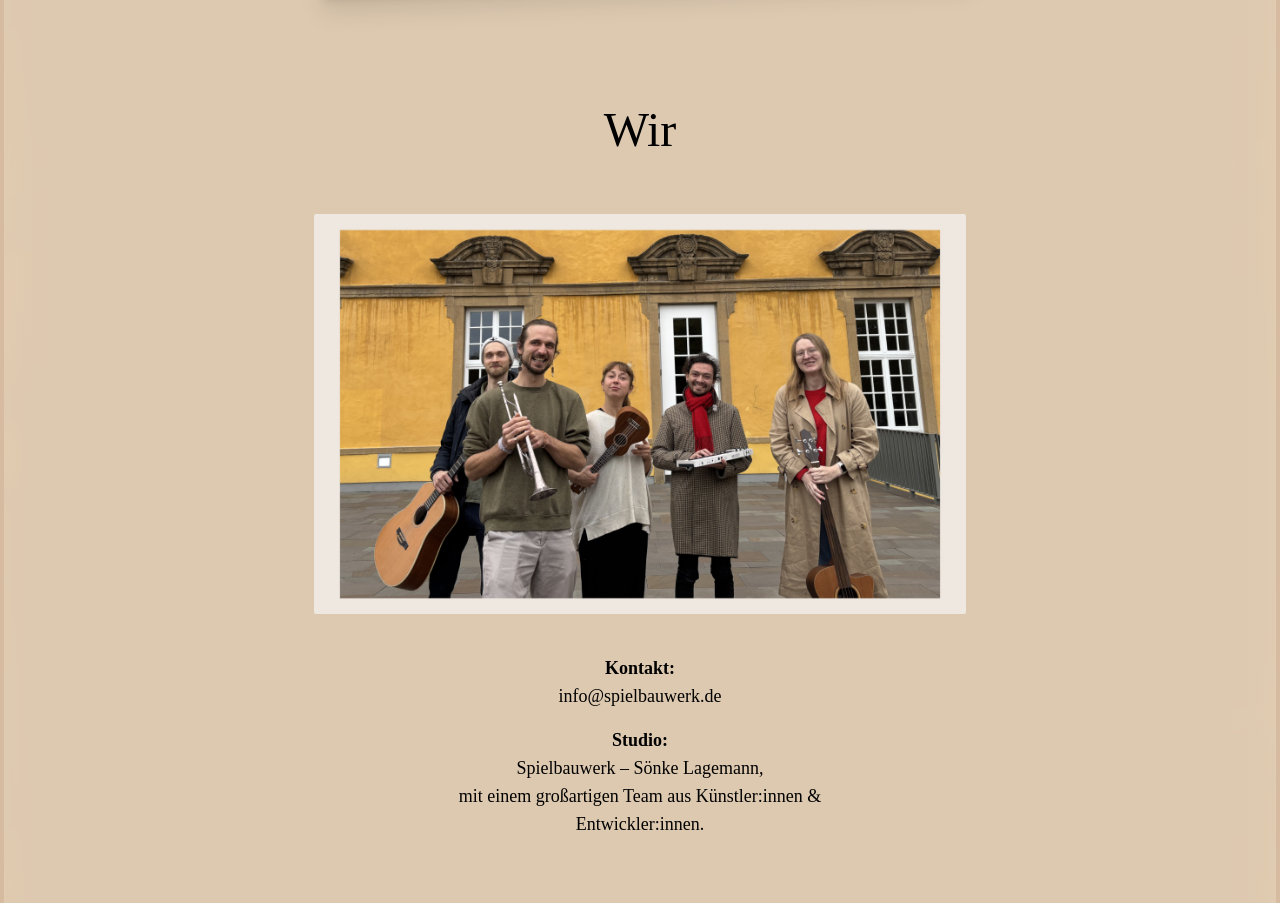
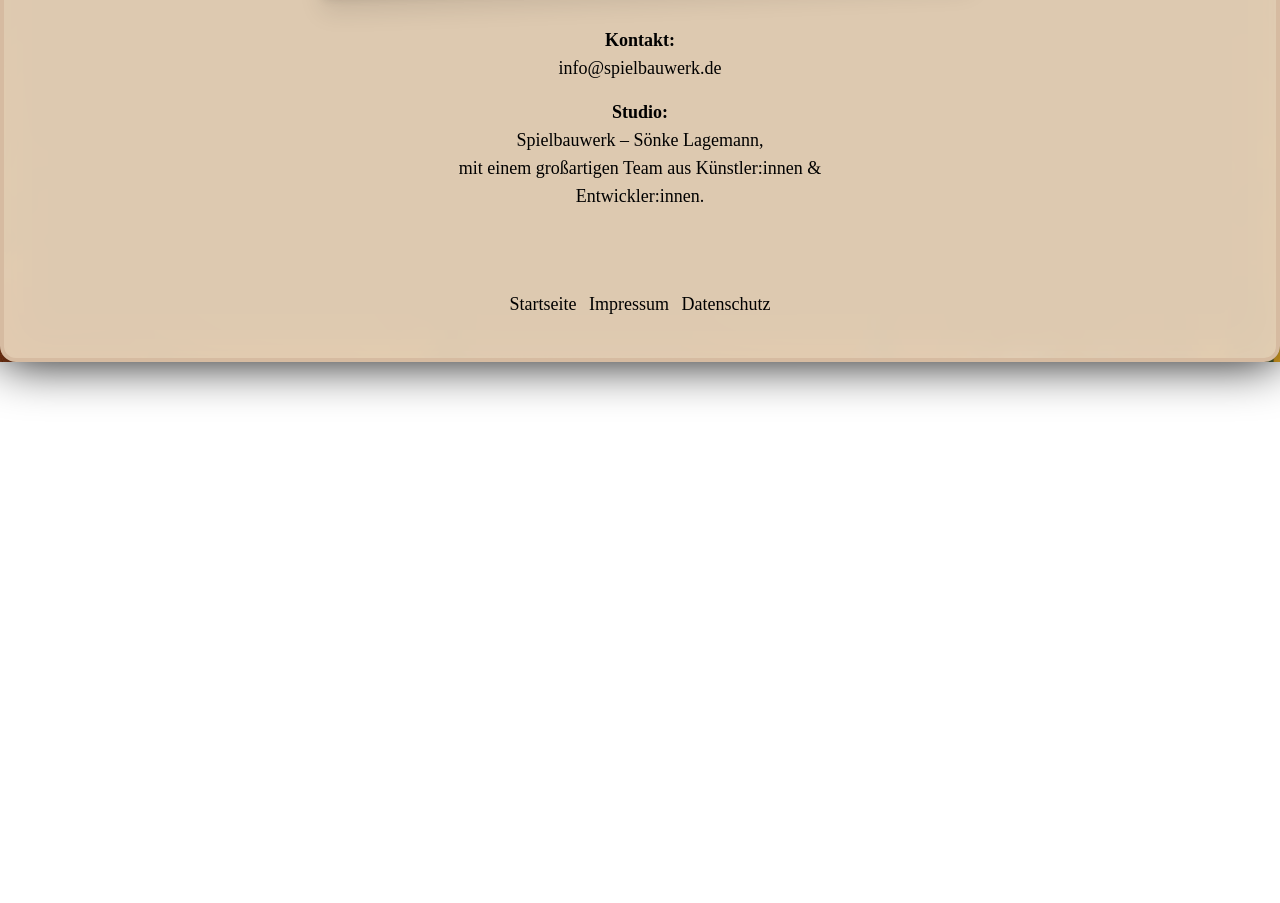
Before and after one commit to spielbauwerk/Spielbauwerk-Website, an Astro site: page / in a window 1280 px wide. Shown: the part 3722-4625 px from the top of the page. After the commit the page ends 4084 px from the top, so only its background shows below. Built offline with nearby package versions, Linux system fonts and the light colour scheme; Astro itself is replaced by a stand-in of ours; a web font is replaced by a local one.

Commit message:
Removed the team Picture

```diff
--- a/src/components/Team.astro
+++ b/src/components/Team.astro
@@ -2,10 +2,10 @@
 const IMG_BASE = "/media/team";
 ---
 <div>
-    <h1 class="font-heading text-5xl text-center justify-center mt-30 mb-15">Wir</h1>
+    <!-- <h1 class="font-heading text-5xl text-center justify-center mt-30 mb-15">Wir</h1> -->
 
     <div class="flex items-center justify-center gap-4 mb-10">
-    <img class="max-h-100 rounded-xs" src={`${IMG_BASE}/team.jpg`} alt="Teamfoto" />
+    <!-- <img class="max-h-100 rounded-xs" src={`${IMG_BASE}/team.jpg`} alt="Teamfoto" /> -->
     </div>
 
     <div class="max-w-md mx-auto text-lg font-content text-center space-y-4">
```
